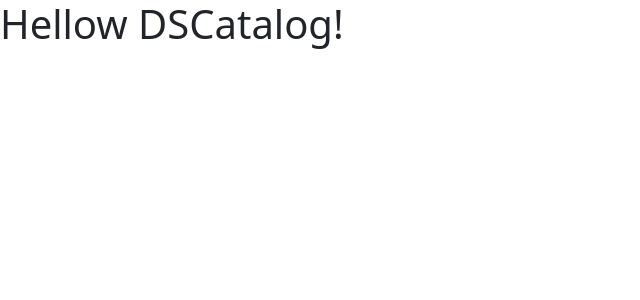
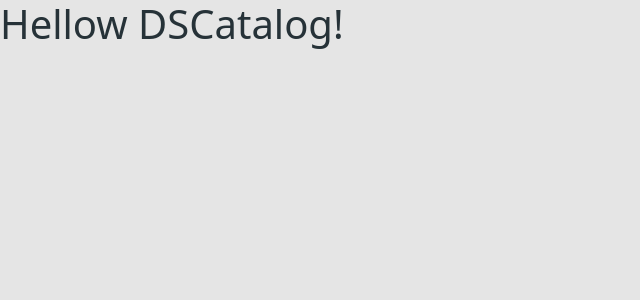
Before and after one commit to luizcornelli/dscatalog-bootcamp-turma9, a React (Create React App) app in the folder frontend/: page / in a window 1280 px wide. Shown: the top 300 px of the page, without its empty margins (0-640 px from the left). Built offline with nearby package versions, Linux system fonts and the light colour scheme.

Commit message:
Add theme bootstrap

```diff
--- a/frontend/package.json
+++ b/frontend/package.json
@@ -12,6 +12,7 @@
     "@types/react": "17.0.0",
     "@types/react-dom": "17.0.0",
     "bootstrap": "5.0.2",
+    "node-sass": "4.14.1",
     "react": "17.0.2",
     "react-dom": "17.0.2",
     "react-scripts": "5.0.1",
--- a/frontend/src/App.tsx
+++ b/frontend/src/App.tsx
@@ -1,3 +1,4 @@
+import './assets/styles/custom.scss';
 import './App.css';
 
 function App() {
--- /dev/null
+++ b/frontend/src/assets/styles/custom.scss
@@ -0,0 +1,8 @@
+$theme-colors: (
+  'primary': #407bff,
+);
+
+$body-bg: #e5e5e5;
+$body-color: #263238;
+
+@import '~bootstrap/scss/bootstrap.scss';
--- a/frontend/src/index.tsx
+++ b/frontend/src/index.tsx
@@ -1,6 +1,5 @@
 import React from 'react';
 import ReactDOM from 'react-dom';
-import 'bootstrap/dist/css/bootstrap.css'
 import App from './App';
 
 ReactDOM.render(
```
Also changed, not shown: 1 other file (tests, documents, lock files or other folders).
